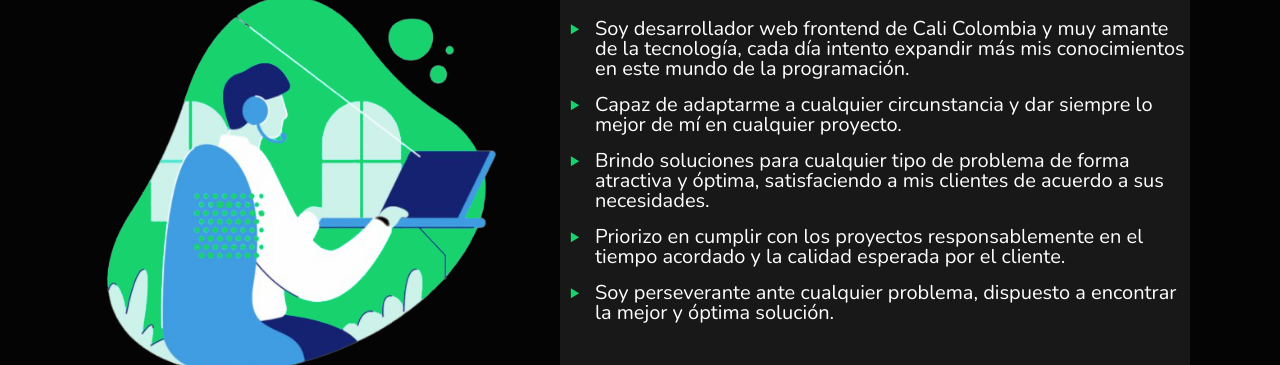
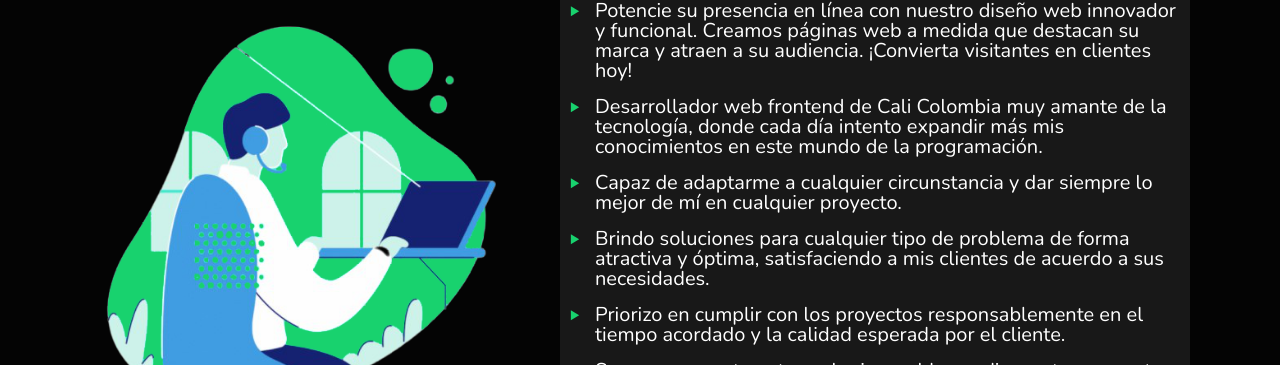
Before and after one commit to AndrDeve/Mi-Portafolio, a plain HTML site: page index.html in a window 1280 px wide. Shown: the part 796-1161 px from the top of the page. Drawn offline with nearby package versions, Linux system fonts and the light colour scheme.

Commit message:
cambio wpp

```diff
--- a/index.html
+++ b/index.html
@@ -102,7 +102,9 @@
                     <img src="img/4.png" alt="">
 
                 <div class="sobre">
-                    <span class="bx bx-play inicio-p"><p>Soy desarrollador web frontend de Cali Colombia y muy amante de la tecnología, cada día intento expandir más mis conocimientos en este mundo de la programación.</p></span>
+                    <span class="bx bx-play inicio-p"><p>Potencie su presencia en línea con nuestro diseño web innovador y funcional. Creamos páginas web a medida que destacan su marca y atraen a su audiencia. ¡Convierta visitantes en clientes hoy!</p></span>
+
+                    <span class="bx bx-play"><p>Desarrollador web frontend de Cali Colombia muy amante de la tecnología, donde cada día intento expandir más mis conocimientos en este mundo de la programación.</p></span>
 
                     <span class="bx bx-play"><p>Capaz de adaptarme a cualquier circunstancia y dar siempre lo mejor de mí en cualquier proyecto.</p></span>
 
```
